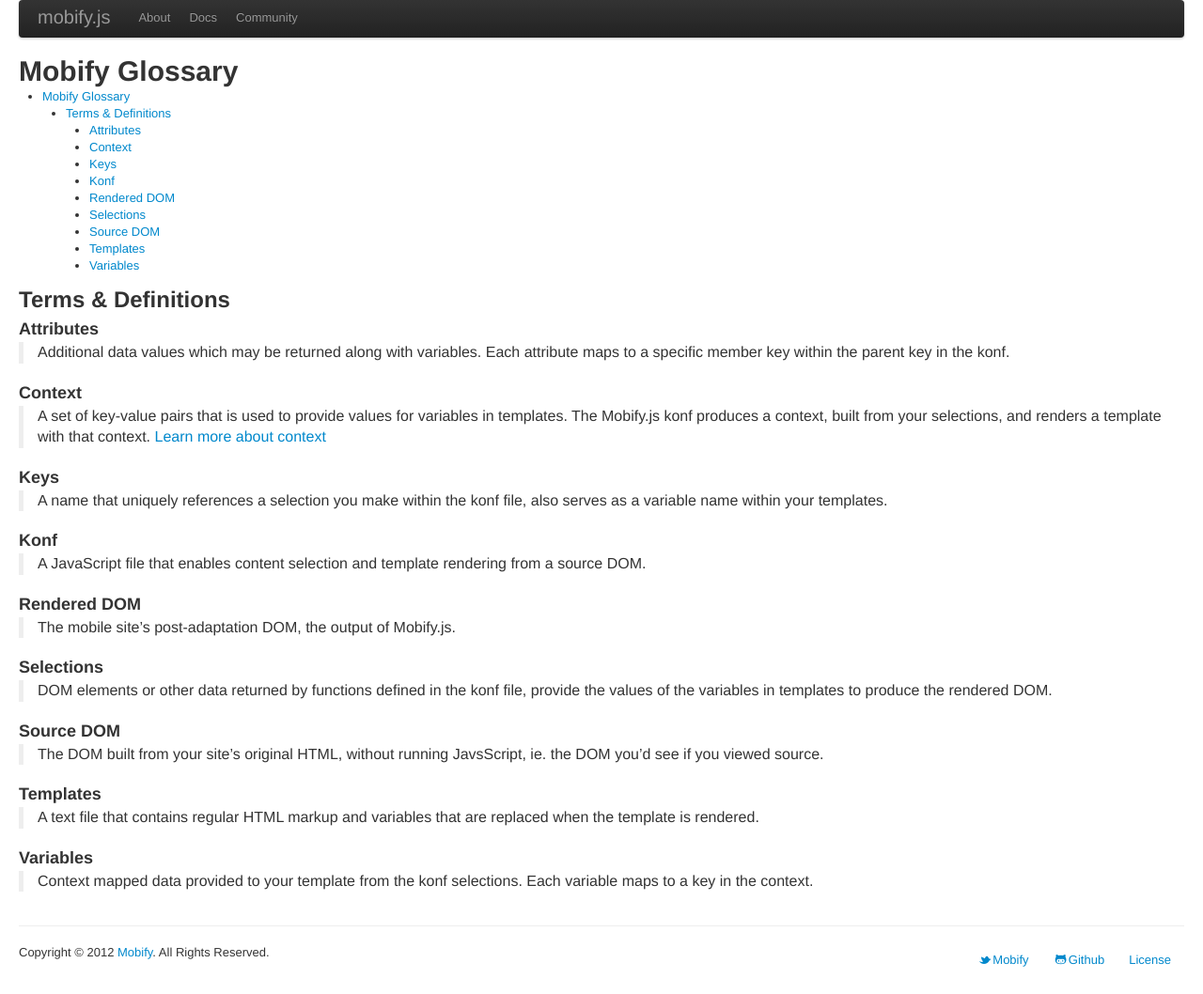
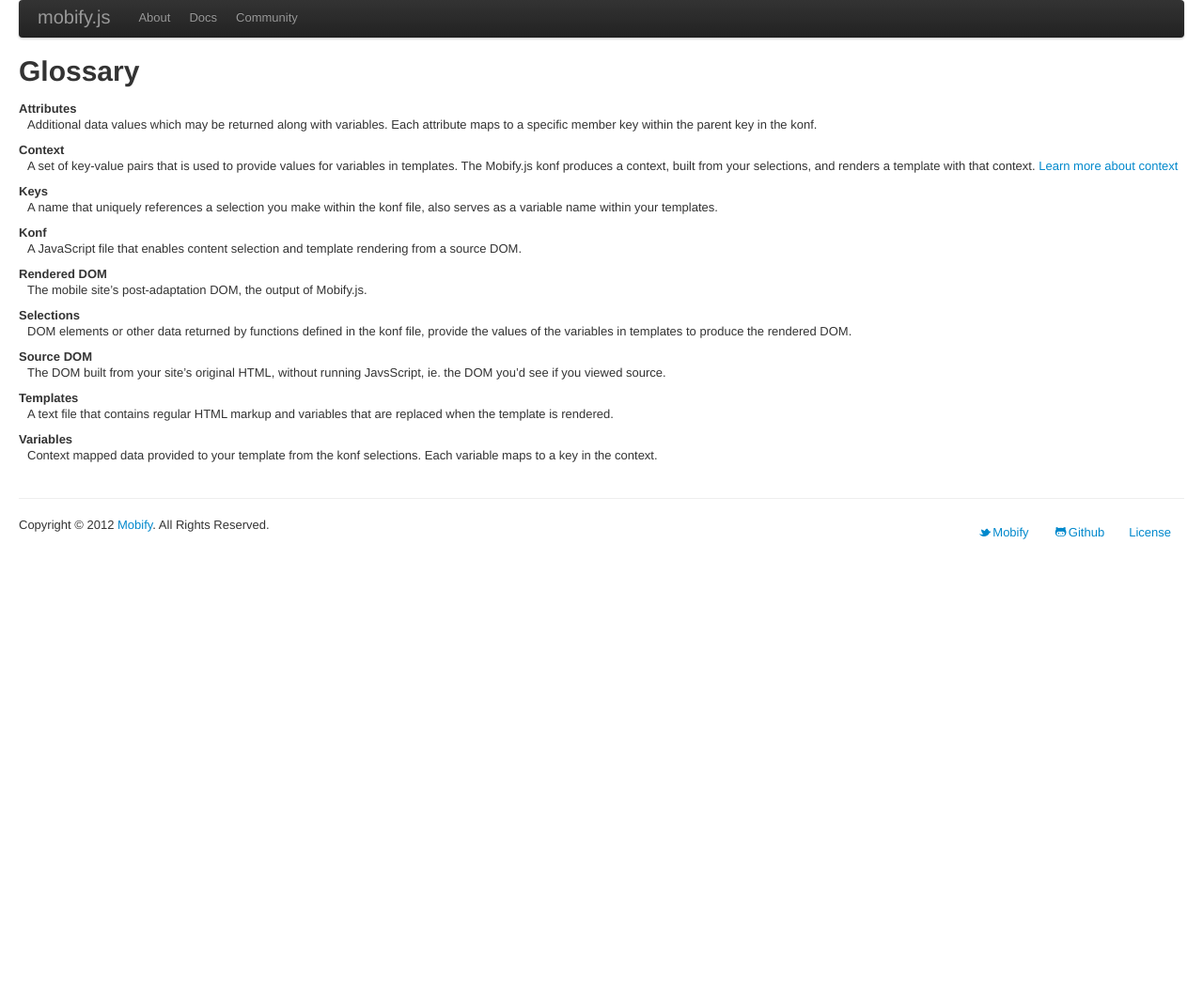
Before and after one commit to mobify/mobifyjs, a Jekyll site: the page built from www/docs/glossary.md, in a window 1280 px wide. Shown: the whole page at 94% size. Built offline with Jekyll 4.4.1, drawn with Linux system fonts in a browser that asks for light colours; after the commit the page ends 900 px from its top, so only the background shows below that.

Commit message:
Cleanup
 - Semicolons: Part of a Complete Breakfast
 - Convert some things to definition lists (thanks Kramdown)
 - General cleanup

```diff
--- a/www/docs/glossary.md
+++ b/www/docs/glossary.md
@@ -3,57 +3,52 @@
 title: Glossary
 ---
 
-# Mobify Glossary
+# Glossary
 
-* Toc
-{:toc}
+Attributes
 
-## Terms & Definitions
+: Additional data values which may be returned along with variables.
+Each attribute maps to a specific member key within the parent key
+in the konf.
 
-### Attributes
+Context
 
-> Additional data values which may be returned along with variables.
-> Each attribute maps to a specific member key within the parent key
-> in the konf.
+: A set of key-value pairs that is used to provide values for
+variables in templates. The Mobify.js konf produces a context,
+built from your selections, and renders a template with that
+context. [Learn more about context](https://support.mobify.com/customer/portal/articles/511697-template-reference)
 
-### Context
+Keys
 
-> A set of key-value pairs that is used to provide values for
-> variables in templates. The Mobify.js konf produces a context,
-> built from your selections, and renders a template with that
-> context. [Learn more about context](https://support.mobify.com/customer/portal/articles/511697-template-reference)
+: A name that uniquely references a selection you make within the konf
+file, also serves as a variable name within your templates.
 
-### Keys
+Konf
 
-> A name that uniquely references a selection you make within the konf
-> file, also serves as a variable name within your templates.
+: A JavaScript file that enables content selection and template
+rendering from a source DOM.
 
-### Konf
+Rendered DOM
 
-> A JavaScript file that enables content selection and template
-> rendering from a source DOM.
+: The mobile site's post-adaptation DOM, the output of Mobify.js.
 
-### Rendered DOM
+Selections
 
-> The mobile site's post-adaptation DOM, the output of Mobify.js.
+: DOM elements or other data returned by functions defined in the konf
+file, provide the values of the variables in templates to produce
+the rendered DOM.
 
-### Selections
+Source DOM
 
-> DOM elements or other data returned by functions defined in the konf
-> file, provide the values of the variables in templates to produce
-> the rendered DOM.
+: The DOM built from your site's original HTML, without running
+JavsScript, ie. the DOM you'd see if you viewed source.
 
-### Source DOM
+Templates
 
-> The DOM built from your site's original HTML, without running
-> JavsScript, ie. the DOM you'd see if you viewed source.
+: A text file that contains regular HTML markup and variables that are
+replaced when the template is rendered.
 
-### Templates
+Variables
 
-> A text file that contains regular HTML markup and variables that are
-> replaced when the template is rendered.
-
-### Variables
-
-> Context mapped data provided to your template from the konf
-> selections. Each variable maps to a key in the context.
+: Context mapped data provided to your template from the konf
+selections. Each variable maps to a key in the context.
```
Also changed, not shown: www/docs/konf-reference.md (+78 -57 lines), www/docs/template-reference.md (+29 -27 lines), www/docs/understanding-konf.md (+8 -8 lines), www/docs/understanding-templates.md (+2 -2 lines).
